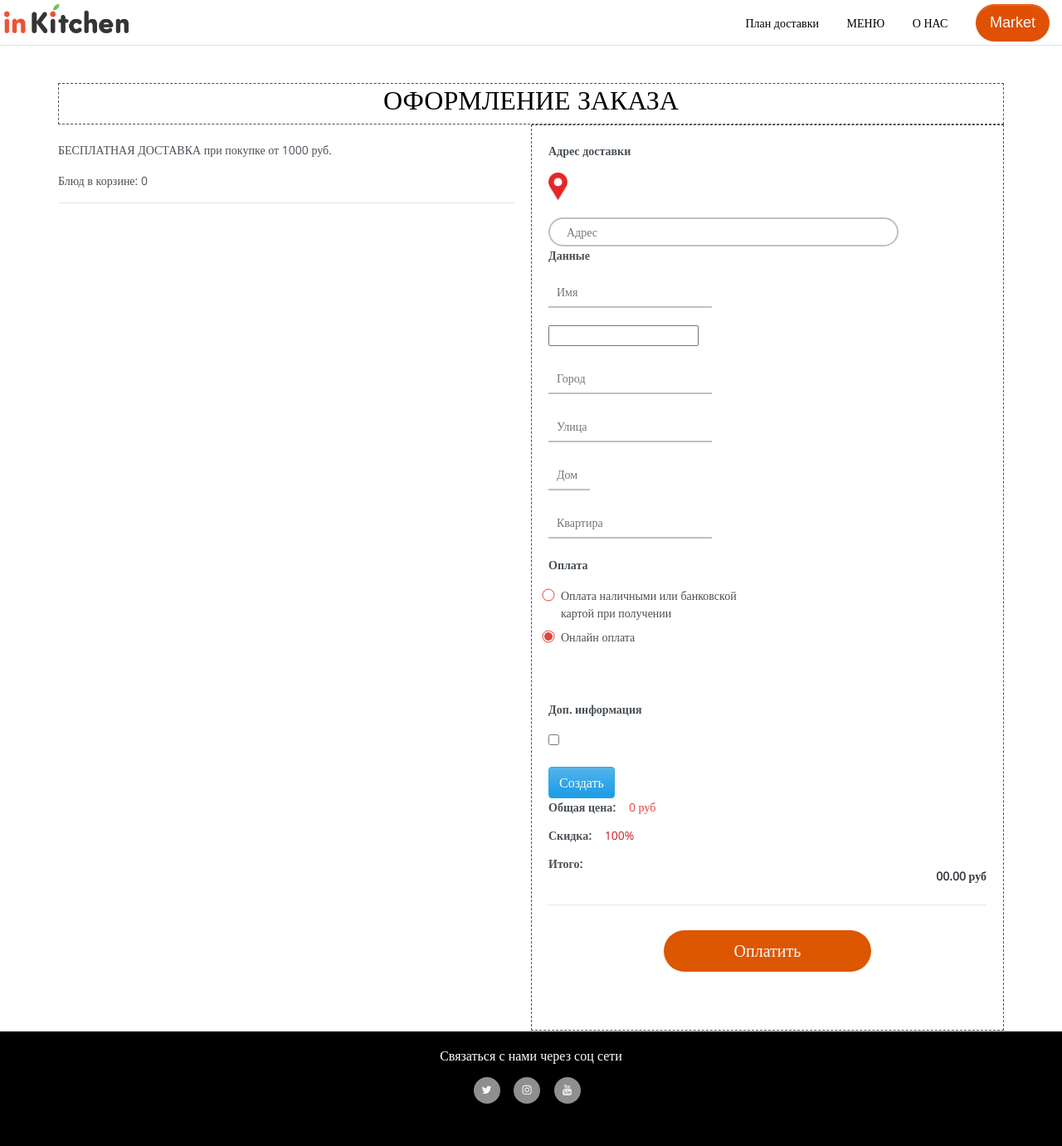
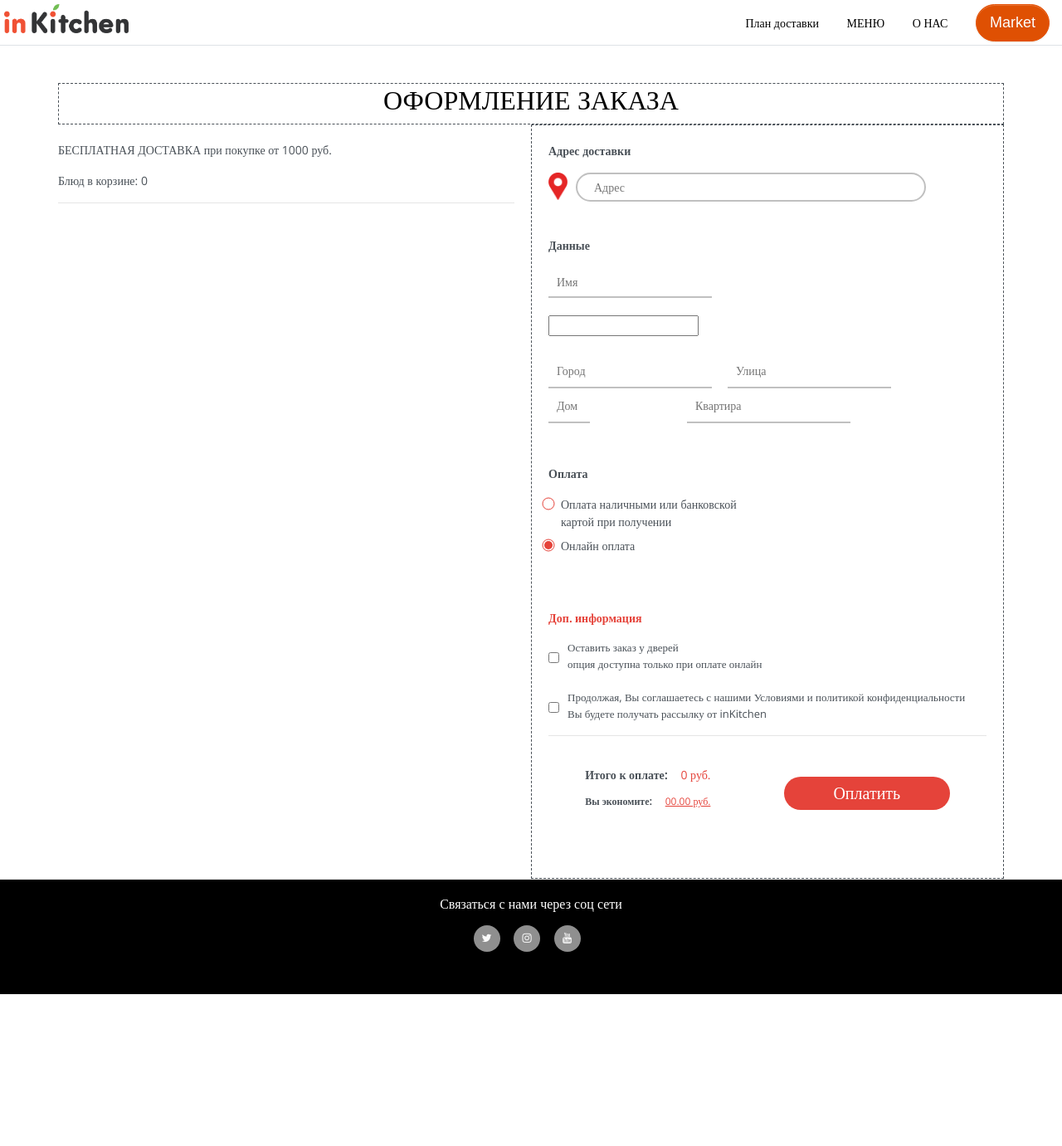
Before and after one commit to are-nic/inkitchen_app, a Django app: page /order/create in a window 1280 px wide. Shown: the whole page at 83% size. After the commit the page ends 1198 px from the top, so only its background shows below. Run offline with Django 3.2, Linux system fonts and the light colour scheme; some libraries are stand-ins or nearby versions.

Commit message:
переделка блока формы заказа

```diff
--- a/inkitchen/order/templates/order/order_create.html
+++ b/inkitchen/order/templates/order/order_create.html
@@ -39,48 +39,60 @@
 		<!--Блок с данными заказа-->
 		<div id="order_data">
 			<p><strong>Адрес доставки</strong></p>
-			<div class="geolocation">
-				<button id="find-me"></button><br/>
+			<form method="post" action="" class="form_order_create">
+				{% csrf_token %}
+				<div id="geolocation">
+					<button id="find-me"></button>
+					{{ form.address }}
 					<p id="status"></p>
-				<p id="map-link"></p>
 					<script type="text/javascript" src="{% static 'main/js/geolocation.js' %}"></script>
 				</div>
-			<form method="post" enctype="multipart/form-data" class="form_order_create">
-				{% csrf_token %}
-
-				{{ form.address }}
+				<br><br>
 				<p><strong>Данные</strong></p>
 					{{ form.name }}<br><br>
 					{{ form.phone_number }}<br><br>
+				<div id="form-address-block">
 					{{ form.city }}<br><br>
 					{{ form.street }}<br><br>
 					{{ form.building }}<br><br>
 					{{ form.apartment }}<br><br>
-
+				</div>
 				<p><strong>Оплата</strong></p>
 				{{ form.pay_method }}<br><br>
 
-				<p><strong>Доп. информация</strong></p>
-				{{ form.at_door }}<br><br>
+				<p><strong id="over-info">Доп. информация</strong></p>
+				<div id="order_at_door">
+					{{ form.at_door }}
+					<div>
+						<p>Оставить заказ у дверей</p>
+						<p>опция доступна только при оплате онлайн</p>
+					</div>
+				</div>
+				<br>
+				<div id="terms_and_politica">
+					<input type="checkbox" id="terms_and_politica-check">
+					<div>
+						<p>Продолжая, Вы соглашаетесь с нашими Условиями и политикой конфиденциальности</p>
+						<p>Вы будете получать рассылку от inKitchen</p>
+					</div>
+				</div>
 
-				<button type="submit" class="btn btn-primary">Создать</button>
+				<hr>
+
+				<div class="card-total_price-wrap">
+					<div id="cart-total-price-block">
+						<dl class="dlist-align">
+							<dt>Итого к оплате:</dt>
+							<dd class="text-right ml-3">{{ total }} руб.</dd>
+						</dl>
+						<dl class="dlist-align sm-text">
+							<dt>Вы экономите:</dt>
+							<dd class="text-right b ml-3"><u>00.00 руб.</u></dd>
+						</dl>
+					</div>
+					<a href="{% url 'order_create' %}" id="button-create-order" data-abc="true"> Оплатить </a>
+				</div>
 			</form>
-
-			<div class="card-body-cart">
-				<dl class="dlist-align">
-					<dt>Общая цена:</dt>
-					<dd class="text-right ml-3">{{ total }} руб</dd>
-				</dl>
-				<dl class="dlist-align">
-					<dt>Скидка:</dt>
-					<dd class="text-right text-danger ml-3">100%</dd>
-				</dl>
-				<dl class="dlist-align">
-					<dt>Итого:</dt>
-					<dd class="text-right text-dark b ml-3"><strong>00.00 руб</strong></dd>
-				</dl>
-				<hr> <a href="{% url 'order_create' %}" class="button-recipe-create" data-abc="true"> Оплатить </a>
-			</div>
 		</div>
 	</div>
 {% endblock %}
```
Lines whose indentation alone changed are shown as unchanged.
